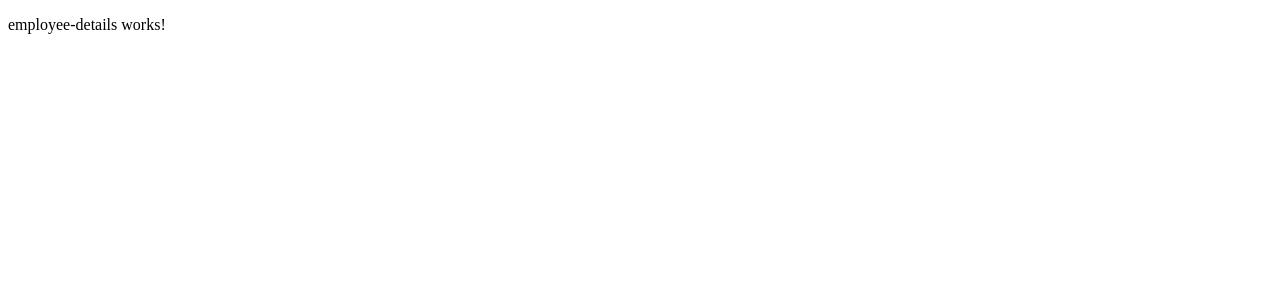
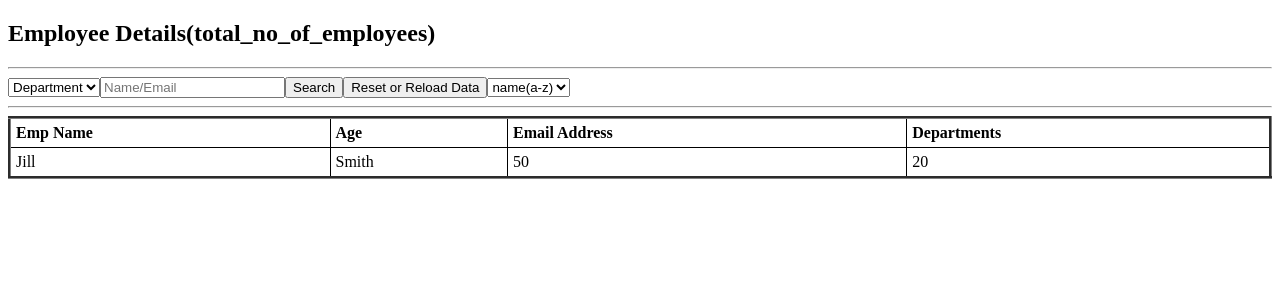
Before and after one commit to akash0696/assignment1, an Angular app: page / in a window 1280 px wide. Shown: the top 300 px of the page. Built offline with nearby package versions, Linux system fonts and the light colour scheme.

Commit message:
form create

```diff
--- a/src/app/employee-details/employee-details.component.html
+++ b/src/app/employee-details/employee-details.component.html
@@ -1 +1,34 @@
-<p>employee-details works!</p>
+<form>
+  <h2>Employee Details(total_no_of_employees)</h2>
+  <hr>
+  <select>
+    <option value="department">Department</option>
+    <option value="Computer">Computer</option>
+    <option value="physics">Physics</option>
+    <option value="chemistry">Chemistry</option>
+  </select>
+  <input type="text" placeholder="Name/Email">
+  <button>Search</button>
+  <button>Reset or Reload Data</button>
+  <select>
+    <option value="asc">name(a-z)</option>
+    <option value="desc">name(z-a)</option>
+    <option value="sort_age">age</option>
+    <option value="sort_email">email</option>
+  </select>
+  <hr>
+  <table border="3" style="width:100%" id="border-collapse">
+    <tr>
+      <th class="table_border">Emp Name</th>
+      <th class="table_border">Age</th>
+      <th class="table_border">Email Address</th>
+      <th class="table_border">Departments</th>
+    </tr>
+    <tr>
+      <td class="table_border">Jill</td>
+      <td class="table_border">Smith</td>
+      <td class="table_border">50</td>
+      <td class="table_border">20</td>
+    </tr>
+  </table>
+</form>
--- a/src/app/employee-details/employee-details.component.scss
+++ b/src/app/employee-details/employee-details.component.scss
@@ -0,0 +1,8 @@
+#border-collapse{
+  border-collapse: collapse;
+}
+.table_border{
+  border: 1px solid black;
+  text-align: left;
+  padding: 5px;
+}
```
